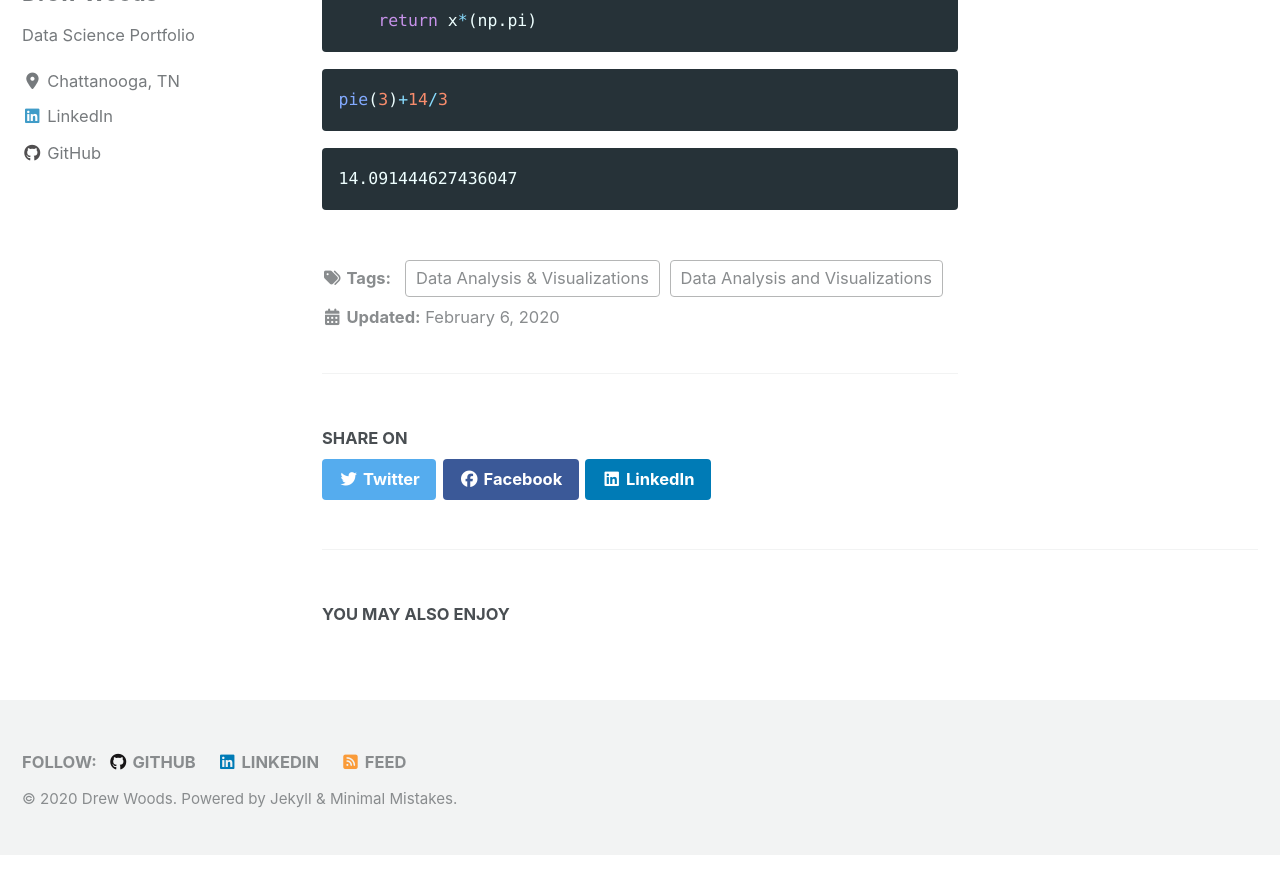
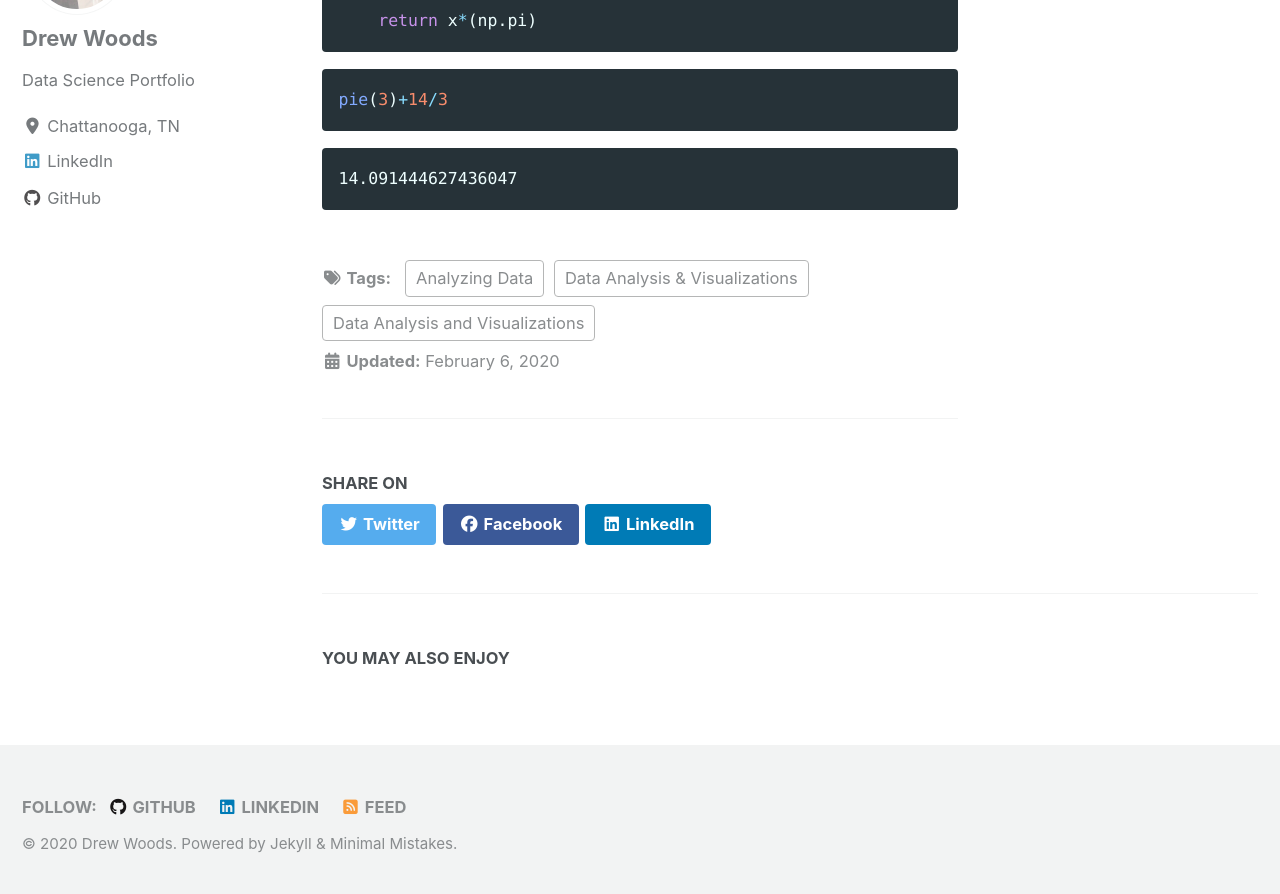
Before and after one commit to backdoordata/backdoordata.github.io, a Jekyll site: the page built from _posts/2020-02-06-testNB.md, in a window 1280 px wide and 900 px high, scrolled down 2722 px. Shown: the top 894 px of the window. Built offline with Jekyll 4.4.1, drawn with Linux system fonts in a browser that asks for light colours; cached includes are drawn as plain includes; nearby versions of some CDN libraries; before the commit the page ends 3577 px from its top, so only the background shows below that.

Commit message:
changing categories to archives

````diff
--- a/_posts/2020-02-06-testNB.md
+++ b/_posts/2020-02-06-testNB.md
@@ -1,11 +1,11 @@
 ---
 title: "Test IPYNB"
 date: 2020-02-06
-tags: [Data Analysis & Visualizations, Data Analysis and Visualizations]
+tags: [Data Analysis & Visualizations, Data Analysis and Visualizations, Analyzing Data]
 breadcrumbs: true
 header:
     image: "/images/nash-header.jpg"
-excerpt: "This is Not a Real Project"
+excerpt: "This is Not a Real Project, Analyzing Data"
 ---
 
 ```python
````
